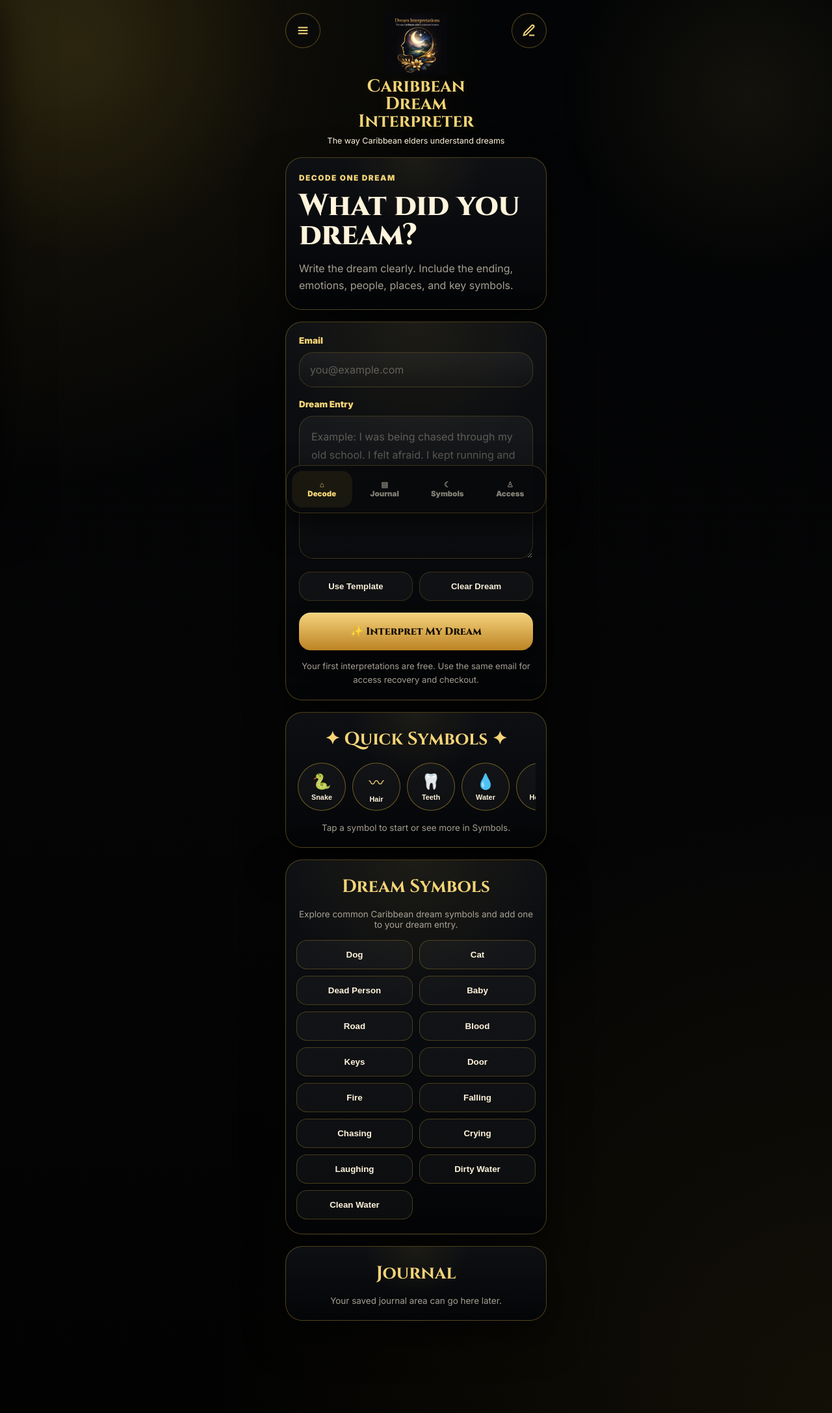
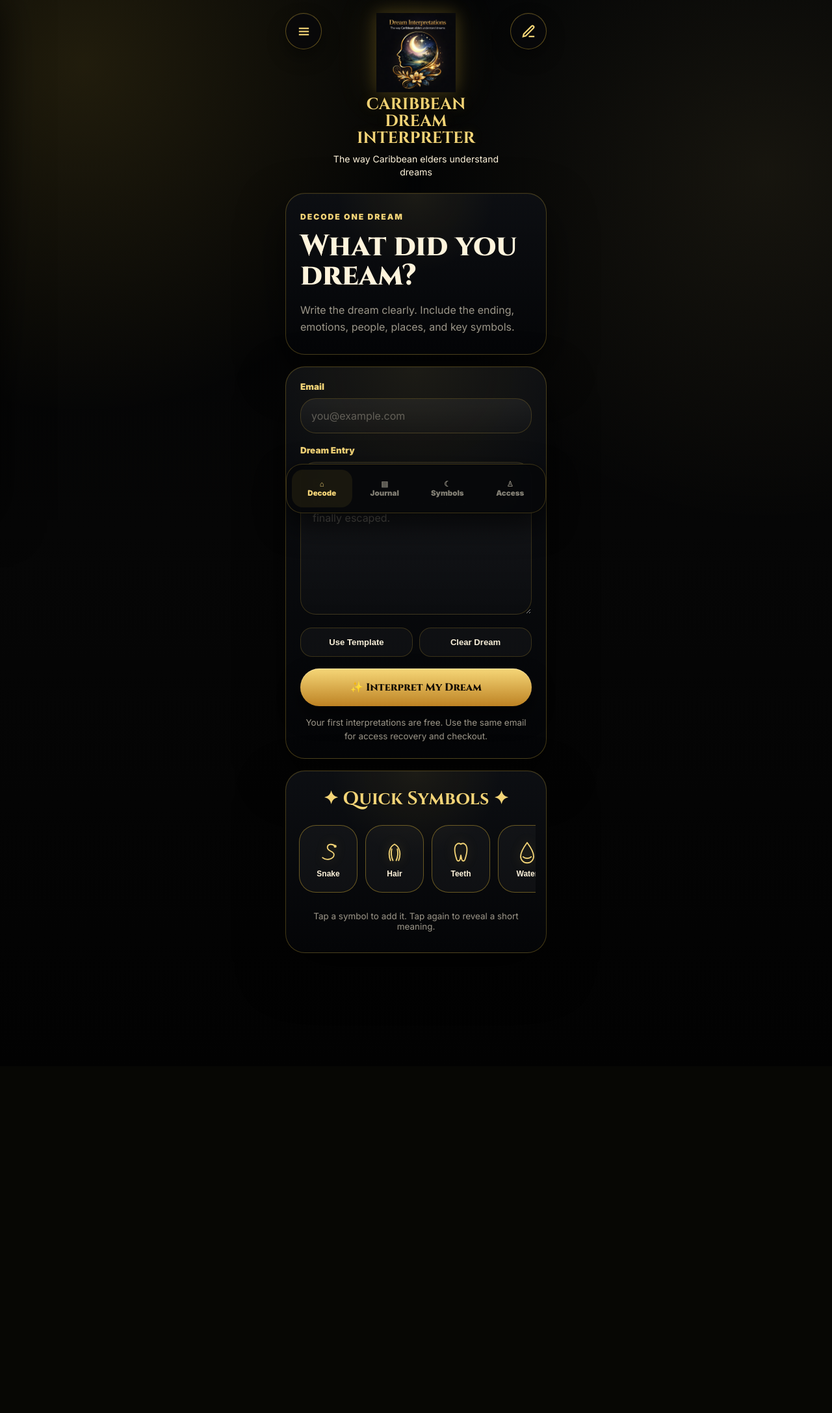
Before and after one commit to TinaMacSauce/dream-interpreter, a Flask app: template templates/index.html in a window 1280 px wide. Shown: the whole page at 65% size. After the commit the page ends 1467 px from the top, so only its background shows below. Run offline with Flask 3, Linux system fonts and the light colour scheme; the template is opened without the code that fills it, so the values that code supplies are empty; parts of the project's set-up code (start-up, migrations or seed data) failed here and were passed over.

Commit message:
Refactor styles and layout in index.html
Updated styles and layout for improved UI. Adjusted padding, colors, and dimensions for various elements.

```diff
--- a/templates/index.html
+++ b/templates/index.html
@@ -10,26 +10,31 @@
 <style>
 :root{
   --bg:#050506;
-  --card:#0b0d10;
+  --card:#090a0d;
+  --card2:#101116;
   --gold:#d4af37;
   --gold2:#f3d477;
   --cream:#fff4dc;
   --text:#f8efd9;
-  --muted:rgba(248,239,217,.66);
-  --line:rgba(212,175,55,.34);
-  --danger:#ffb3b3;
-  --success:#9ae6b4;
+  --muted:rgba(248,239,217,.62);
+  --line:rgba(212,175,55,.30);
+  --line2:rgba(212,175,55,.48);
 }
 
 *{box-sizing:border-box;-webkit-tap-highlight-color:transparent;}
-html{scroll-behavior:smooth;-webkit-text-size-adjust:100%;}
+
+html{
+  scroll-behavior:smooth;
+  -webkit-text-size-adjust:100%;
+}
+
 body{
   margin:0;
   font-family:Inter,system-ui,sans-serif;
   background:
-    radial-gradient(circle at top left, rgba(212,175,55,.13), transparent 30%),
-    radial-gradient(circle at bottom right, rgba(212,175,55,.08), transparent 38%),
-    linear-gradient(180deg,#030405,#050506 55%,#020202);
+    radial-gradient(circle at 10% 6%, rgba(212,175,55,.14), transparent 28%),
+    radial-gradient(circle at 92% 16%, rgba(243,212,119,.08), transparent 30%),
+    linear-gradient(180deg,#030405,#060606 50%,#020202);
   color:var(--text);
   overflow-x:hidden;
 }
@@ -38,72 +43,8 @@ body{
   max-width:430px;
   min-height:100svh;
   margin:0 auto;
-  padding:max(20px, env(safe-area-inset-top)) 14px 118px;
+  padding:max(20px, env(safe-area-inset-top)) 14px 150px;
   position:relative;
-}
-
-.app::before{
-  content:"";
-  position:fixed;
-  inset:0;
-  background:
-    radial-gradient(circle at 10% 10%, rgba(212,175,55,.10), transparent 24%),
-    radial-gradient(circle at 90% 18%, rgba(243,212,119,.07), transparent 22%);
-  pointer-events:none;
-  z-index:-1;
-}
-
-.topbar{
-  display:flex;
-  align-items:flex-start;
-  justify-content:space-between;
-  gap:10px;
-  margin-bottom:18px;
-}
-
-.icon-btn{
-  width:54px;
-  height:54px;
-  border-radius:50%;
-  border:1px solid rgba(212,175,55,.40);
-  background:rgba(10,10,12,.64);
-  color:var(--gold2);
-  display:flex;
-  align-items:center;
-  justify-content:center;
-  backdrop-filter:blur(18px);
-  box-shadow:inset 0 1px 0 rgba(255,255,255,.05);
-  text-decoration:none;
-}
-
-.icon-btn svg{width:22px;height:22px;stroke-width:2.3;}
-
-.brand{
-  flex:1;
-  text-align:center;
-}
-
-.logo-mark{
-  width:96px;
-  height:96px;
-  object-fit:contain;
-  margin:0 auto 4px;
-  display:block;
-}
-
-.brand h1{
-  margin:0;
-  font-family:Cinzel,Georgia,serif;
-  font-size:1.68rem;
-  line-height:1;
-  color:var(--gold2);
-  text-shadow:0 0 18px rgba(212,175,55,.16);
-}
-
-.brand p{
-  margin:8px 0 0;
-  font-size:.78rem;
-  color:var(--cream);
 }
 
 .menu-panel{
@@ -112,12 +53,12 @@ body{
   left:-280px;
   width:260px;
   height:100vh;
-  background:#08090b;
-  border-right:1px solid var(--line);
-  z-index:80;
+  background:#07080a;
+  border-right:1px solid var(--line2);
+  z-index:100;
   padding:26px 22px;
   transition:.25s ease;
-  box-shadow:20px 0 60px rgba(0,0,0,.65);
+  box-shadow:20px 0 60px rgba(0,0,0,.70);
 }
 
 .menu-panel.open{left:0;}
@@ -139,37 +80,102 @@ body{
   font-weight:800;
 }
 
+.topbar{
+  display:flex;
+  align-items:flex-start;
+  justify-content:space-between;
+  gap:10px;
+  margin-bottom:22px;
+}
+
+.icon-btn{
+  width:56px;
+  height:56px;
+  border-radius:50%;
+  border:1px solid rgba(212,175,55,.42);
+  background:rgba(8,8,10,.70);
+  color:var(--gold2);
+  display:flex;
+  align-items:center;
+  justify-content:center;
+  backdrop-filter:blur(18px);
+  box-shadow:
+    0 12px 28px rgba(0,0,0,.42),
+    inset 0 1px 0 rgba(255,255,255,.05);
+  text-decoration:none;
+}
+
+.icon-btn svg{
+  width:23px;
+  height:23px;
+  stroke-width:2.3;
+}
+
+.brand{
+  flex:1;
+  text-align:center;
+}
+
+.logo-mark{
+  width:122px;
+  height:122px;
+  object-fit:contain;
+  margin:0 auto 6px;
+  display:block;
+  filter:
+    drop-shadow(0 0 12px rgba(212,175,55,.24))
+    drop-shadow(0 0 28px rgba(212,175,55,.16));
+}
+
+.brand h1{
+  margin:0;
+  font-family:Cinzel,Georgia,serif;
+  font-size:1.55rem;
+  line-height:1.04;
+  color:var(--gold2);
+  text-transform:uppercase;
+  text-shadow:0 0 18px rgba(212,175,55,.16);
+}
+
+.brand p{
+  margin:10px 0 0;
+  font-size:.88rem;
+  line-height:1.4;
+  color:var(--cream);
+}
+
 .hero-card,
 .input-card,
-.quick-symbols,
-.symbols-full{
-  border-radius:26px;
+.quick-symbols{
+  border-radius:30px;
   border:1px solid var(--line);
   background:
-    radial-gradient(circle at top, rgba(212,175,55,.08), transparent 35%),
-    linear-gradient(180deg, rgba(14,16,20,.96), rgba(4,5,7,.98));
-  box-shadow:0 24px 60px rgba(0,0,0,.56);
+    radial-gradient(circle at top, rgba(212,175,55,.08), transparent 38%),
+    linear-gradient(180deg, rgba(13,15,19,.96), rgba(4,5,7,.99));
+  box-shadow:
+    0 28px 70px rgba(0,0,0,.58),
+    inset 0 1px 0 rgba(255,255,255,.04);
 }
 
 .hero-card{
-  padding:24px 20px;
+  padding:28px 22px;
   margin-bottom:18px;
 }
 
 .kicker{
   color:var(--gold2);
-  font-size:.74rem;
+  font-size:.76rem;
   font-weight:900;
-  letter-spacing:.13em;
+  letter-spacing:.16em;
   text-transform:uppercase;
 }
 
 .hero-card h2{
-  margin:14px 0 14px;
+  margin:16px 0 16px;
   font-family:Cinzel,Georgia,serif;
-  font-size:2.9rem;
+  font-size:2.85rem;
   font-weight:800;
-  line-height:.98;
+  line-height:1;
   color:var(--cream);
 }
 
@@ -181,7 +187,7 @@ body{
 }
 
 .input-card{
-  padding:20px;
+  padding:22px;
   margin-bottom:18px;
 }
 
@@ -196,9 +202,10 @@ label{
 input,
 textarea{
   width:100%;
-  border-radius:22px;
+  border-radius:24px;
   border:1px solid rgba(212,175,55,.22);
-  background:linear-gradient(180deg, rgba(255,255,255,.05), rgba(255,255,255,.015));
+  background:
+    linear-gradient(180deg, rgba(255,255,255,.055), rgba(255,255,255,.018));
   color:#fff;
   outline:none;
   font-family:inherit;
@@ -211,7 +218,7 @@ input{
 }
 
 textarea{
-  min-height:220px;
+  min-height:235px;
   resize:vertical;
   padding:18px;
   line-height:1.7;
@@ -219,7 +226,9 @@ textarea{
 }
 
 textarea::placeholder,
-input::placeholder{color:rgba(248,239,217,.32);}
+input::placeholder{
+  color:rgba(248,239,217,.32);
+}
 
 .status-line{
   margin:0 0 14px;
@@ -244,12 +253,12 @@ input::placeholder{color:rgba(248,239,217,.32);}
 
 .chip{
   border-radius:18px;
-  border:1px solid rgba(212,175,55,.20);
-  background:rgba(255,255,255,.04);
+  border:1px solid rgba(212,175,55,.22);
+  background:rgba(255,255,255,.035);
   color:var(--text);
   padding:14px 10px;
   font-size:.82rem;
-  font-weight:800;
+  font-weight:900;
   cursor:pointer;
 }
 
@@ -258,105 +267,130 @@ input::placeholder{color:rgba(248,239,217,.32);}
   margin-top:18px;
   padding:18px;
   border:0;
-  border-radius:18px;
-  background:linear-gradient(180deg,#f4d37d,#bd8324);
-  color:#140d03;
+  border-radius:999px;
+  background:linear-gradient(180deg,#f6d778,#bd8223);
+  color:#130c03;
   font-family:Cinzel,Georgia,serif;
   font-size:1rem;
   font-weight:900;
   cursor:pointer;
-  box-shadow:0 14px 28px rgba(0,0,0,.55), inset 0 1px 0 rgba(255,255,255,.28);
+  box-shadow:
+    0 16px 32px rgba(0,0,0,.58),
+    inset 0 1px 0 rgba(255,255,255,.30);
 }
 
 .helper{
-  margin:14px 0 0;
+  margin:15px 0 0;
   text-align:center;
   color:var(--muted);
-  font-size:.82rem;
+  font-size:.84rem;
   line-height:1.6;
 }
 
 .quick-symbols{
-  padding:22px 16px;
-  margin-bottom:18px;
+  padding:24px 16px 32px;
+  margin-bottom:20px;
   text-align:center;
 }
 
-.quick-symbols h2,
-.symbols-full h2{
-  margin:0 0 16px;
+.quick-symbols h2{
+  margin:0 0 18px;
   font-family:Cinzel,Georgia,serif;
   color:var(--gold2);
-  font-size:1.72rem;
+  font-size:1.75rem;
 }
 
 .symbol-row{
   display:flex;
-  gap:10px;
+  gap:12px;
   overflow-x:auto;
-  padding:2px 2px 10px;
+  padding:4px 4px 86px;
   scrollbar-width:none;
 }
 
 .symbol-row::-webkit-scrollbar{display:none;}
 
 .symbol-pill{
-  min-width:74px;
-  height:74px;
-  border-radius:50%;
-  border:1px solid rgba(212,175,55,.48);
+  min-width:90px;
+  min-height:104px;
+  border-radius:26px;
+  border:1px solid rgba(212,175,55,.45);
   background:rgba(255,255,255,.035);
   color:var(--gold2);
-  font-size:1.45rem;
   display:flex;
   flex-direction:column;
   align-items:center;
   justify-content:center;
+  gap:6px;
   cursor:pointer;
+  text-decoration:none;
+  position:relative;
+  overflow:visible;
+  transition:transform .18s ease, border-color .18s ease, box-shadow .18s ease;
+}
+
+.symbol-pill:active{
+  transform:scale(.96);
+}
+
+.symbol-pill.open{
+  border-color:rgba(243,212,119,.82);
+  box-shadow:0 0 20px rgba(212,175,55,.18);
+}
+
+.symbol-pill svg{
+  width:40px;
+  height:40px;
+  fill:none;
+  stroke:var(--gold2);
+  stroke-width:3;
+  stroke-linecap:round;
+  stroke-linejoin:round;
+  filter:drop-shadow(0 0 8px rgba(212,175,55,.28));
 }
 
 .symbol-pill span{
   display:block;
-  margin-top:4px;
-  font-size:.68rem;
+  font-size:.75rem;
   color:var(--cream);
-  font-weight:800;
+  font-weight:900;
+}
+
+.symbol-pill small{
+  display:none;
+  position:absolute;
+  left:50%;
+  top:112px;
+  transform:translateX(-50%);
+  width:178px;
+  padding:11px;
+  border-radius:15px;
+  background:#08090b;
+  border:1px solid rgba(212,175,55,.50);
+  color:var(--cream);
+  font-size:.72rem;
+  line-height:1.38;
+  z-index:30;
+  box-shadow:0 16px 38px rgba(0,0,0,.68);
+}
+
+.symbol-pill.open small{
+  display:block;
 }
 
 .see-more{
-  box-shadow:0 0 18px rgba(212,175,55,.44);
+  box-shadow:0 0 18px rgba(212,175,55,.42);
 }
 
-.quick-symbols p,
-.symbols-full p{
-  margin:8px 0 0;
+.quick-symbols p{
+  margin:-58px 0 0;
   color:var(--muted);
   font-size:.84rem;
 }
 
-.symbols-full{
-  padding:22px 16px;
-  margin-bottom:18px;
-  text-align:center;
+.result{
+  margin-top:24px;
 }
-
-.symbol-grid{
-  margin-top:16px;
-  display:grid;
-  grid-template-columns:repeat(2,1fr);
-  gap:10px;
-}
-
-.symbol-grid button{
-  border-radius:16px;
-  border:1px solid rgba(212,175,55,.28);
-  background:rgba(255,255,255,.035);
-  color:var(--cream);
-  padding:14px;
-  font-weight:900;
-}
-
-.result{margin-top:24px;}
 
 .result-card{
   opacity:0;
@@ -428,13 +462,13 @@ input::placeholder{color:rgba(248,239,217,.32);}
   transform:translateX(-50%);
   width:calc(100% - 28px);
   max-width:400px;
-  height:74px;
+  height:76px;
   display:grid;
   grid-template-columns:repeat(4,1fr);
   gap:4px;
   padding:8px;
-  border-radius:24px;
-  background:rgba(8,9,11,.94);
+  border-radius:25px;
+  background:rgba(7,8,10,.96);
   border:1px solid rgba(212,175,55,.26);
   backdrop-filter:blur(26px);
   box-shadow:0 18px 45px rgba(0,0,0,.72);
@@ -448,7 +482,7 @@ input::placeholder{color:rgba(248,239,217,.32);}
   color:rgba(248,239,217,.52);
   font-size:.72rem;
   font-weight:900;
-  border-radius:16px;
+  border-radius:17px;
   text-decoration:none;
   display:flex;
   flex-direction:column;
@@ -477,9 +511,9 @@ input::placeholder{color:rgba(248,239,217,.32);}
 @keyframes cardReveal{to{opacity:1;transform:translateY(0);}}
 
 @media(max-width:380px){
-  .brand h1{font-size:1.42rem;}
-  .logo-mark{width:82px;height:82px;}
-  .hero-card h2{font-size:2.45rem;}
+  .brand h1{font-size:1.36rem;}
+  .logo-mark{width:104px;height:104px;}
+  .hero-card h2{font-size:2.38rem;}
 }
 </style>
 </head>
@@ -489,8 +523,8 @@ input::placeholder{color:rgba(248,239,217,.32);}
 <div class="menu-panel" id="menuPanel">
   <button id="closeMenu" type="button">×</button>
   <a href="#decode">Decode Dream</a>
-  <a href="#journal">Journal</a>
-  <a href="#symbols">Symbols</a>
+  <a href="/journal">Journal</a>
+  <a href="/symbols">Symbols</a>
   <a href="/upgrade">Access</a>
 </div>
 
@@ -550,43 +584,46 @@ input::placeholder{color:rgba(248,239,217,.32);}
     <h2>✦ Quick Symbols ✦</h2>
 
     <div class="symbol-row">
-      <button class="symbol-pill" type="button" data-symbol="snake">🐍<span>Snake</span></button>
-      <button class="symbol-pill" type="button" data-symbol="hair">〰<span>Hair</span></button>
-      <button class="symbol-pill" type="button" data-symbol="teeth">🦷<span>Teeth</span></button>
-      <button class="symbol-pill" type="button" data-symbol="water">💧<span>Water</span></button>
-      <button class="symbol-pill" type="button" data-symbol="house">⌂<span>House</span></button>
-      <button class="symbol-pill see-more" type="button" id="openSymbolsBtn">⋮⋮<span>See More</span></button>
+
+      <button class="symbol-pill" type="button" data-symbol="snake">
+        <svg viewBox="0 0 64 64"><path d="M18 45c9 8 29 4 28-8-.8-9-17-7-16-18 .8-8 13-9 19-2"/><circle cx="49" cy="17" r="2"/></svg>
+        <span>Snake</span>
+        <small>Snake symbolizes enemies or opposition. Pay attention to what the snake is doing.</small>
+      </button>
+
+      <button class="symbol-pill" type="button" data-symbol="hair">
+        <svg viewBox="0 0 64 64"><path d="M22 52c-6-15-4-33 10-40 14 7 16 25 10 40"/><path d="M25 24c-2 10-1 20 3 28"/><path d="M39 24c2 10 1 20-3 28"/></svg>
+        <span>Hair</span>
+        <small>Hair represents problems, burdens, or ongoing issues.</small>
+      </button>
+
+      <button class="symbol-pill" type="button" data-symbol="teeth">
+        <svg viewBox="0 0 64 64"><path d="M22 12c-8 6-5 23 0 38 2 5 7 4 8-1l2-10 2 10c1 5 6 6 8 1 5-15 8-32 0-38-5-4-10 0-10 0s-5-4-10 0z"/></svg>
+        <span>Teeth</span>
+        <small>Teeth are treated as a serious warning symbol. Stay prayerful and do not panic.</small>
+      </button>
+
+      <button class="symbol-pill" type="button" data-symbol="water">
+        <svg viewBox="0 0 64 64"><path d="M32 8C20 24 16 33 16 42a16 16 0 0 0 32 0c0-9-4-18-16-34z"/><path d="M22 43c5 5 15 5 20 0"/></svg>
+        <span>Water</span>
+        <small>Water points to decision making. Clean or dirty water changes the meaning.</small>
+      </button>
+
+      <button class="symbol-pill" type="button" data-symbol="house">
+        <svg viewBox="0 0 64 64"><path d="M10 32 32 14l22 18"/><path d="M16 30v24h32V30"/><path d="M27 54V40h10v14"/></svg>
+        <span>House</span>
+        <small>House represents your personal life or private matters.</small>
+      </button>
+
+      <a class="symbol-pill see-more" href="/symbols">
+        <svg viewBox="0 0 64 64"><circle cx="18" cy="18" r="4"/><circle cx="32" cy="18" r="4"/><circle cx="46" cy="18" r="4"/><circle cx="18" cy="32" r="4"/><circle cx="32" cy="32" r="4"/><circle cx="46" cy="32" r="4"/><circle cx="18" cy="46" r="4"/><circle cx="32" cy="46" r="4"/><circle cx="46" cy="46" r="4"/></svg>
+        <span>See All</span>
+        <small>Open the full symbol dictionary.</small>
+      </a>
+
     </div>
 
-    <p>Tap a symbol to start or see more in Symbols.</p>
-  </section>
-
-  <section class="symbols-full" id="symbols">
-    <h2>Dream Symbols</h2>
-    <p>Explore common Caribbean dream symbols and add one to your dream entry.</p>
-
-    <div class="symbol-grid">
-      <button type="button" data-symbol="dog">Dog</button>
-      <button type="button" data-symbol="cat">Cat</button>
-      <button type="button" data-symbol="dead person">Dead Person</button>
-      <button type="button" data-symbol="baby">Baby</button>
-      <button type="button" data-symbol="road">Road</button>
-      <button type="button" data-symbol="blood">Blood</button>
-      <button type="button" data-symbol="keys">Keys</button>
-      <button type="button" data-symbol="door">Door</button>
-      <button type="button" data-symbol="fire">Fire</button>
-      <button type="button" data-symbol="falling">Falling</button>
-      <button type="button" data-symbol="chasing">Chasing</button>
-      <button type="button" data-symbol="crying">Crying</button>
-      <button type="button" data-symbol="laughing">Laughing</button>
-      <button type="button" data-symbol="dirty water">Dirty Water</button>
-      <button type="button" data-symbol="clean water">Clean Water</button>
-    </div>
-  </section>
-
-  <section class="symbols-full" id="journal">
-    <h2>Journal</h2>
-    <p>Your saved journal area can go here later.</p>
+    <p>Tap a symbol to add it. Tap again to reveal a short meaning.</p>
   </section>
 
   <div id="result" class="result"></div>
@@ -595,8 +632,8 @@ input::placeholder{color:rgba(248,239,217,.32);}
 
 <nav class="bottom-nav">
   <button class="active" type="button" data-scroll="decode">⌂<span>Decode</span></button>
-  <button type="button" data-scroll="journal">▤<span>Journal</span></button>
-  <button type="button" data-scroll="symbols">☾<span>Symbols</span></button>
+  <a href="/journal">▤<span>Journal</span></a>
+  <a href="/symbols">☾<span>Symbols</span></a>
   <a href="/upgrade">♙<span>Access</span></a>
 </nav>
 
@@ -621,7 +658,6 @@ const menuBtn = document.getElementById("menuBtn");
 const menuPanel = document.getElementById("menuPanel");
 const closeMenu = document.getElementById("closeMenu");
 const editBtn = document.getElementById("editBtn");
-const openSymbolsBtn = document.getElementById("openSymbolsBtn");
 
 function esc(s){
   return String(s || "")
@@ -681,9 +717,7 @@ menuBtn.onclick = () => menuPanel.classList.add("open");
 closeMenu.onclick = () => menuPanel.classList.remove("open");
 
 document.querySelectorAll(".menu-panel a").forEach(link => {
-  link.addEventListener("click", () => {
-    menuPanel.classList.remove("open");
-  });
+  link.addEventListener("click", () => menuPanel.classList.remove("open"));
 });
 
 editBtn.onclick = () => {
@@ -691,24 +725,25 @@ editBtn.onclick = () => {
   setTimeout(() => dreamEl.focus(), 300);
 };
 
-openSymbolsBtn.onclick = () => scrollToId("symbols");
-
 document.querySelectorAll("[data-scroll]").forEach(tab => {
-  tab.addEventListener("click", () => {
-    document.querySelectorAll(".bottom-nav button").forEach(b => b.classList.remove("active"));
-    tab.classList.add("active");
-    scrollToId(tab.dataset.scroll);
-  });
+  tab.addEventListener("click", () => scrollToId(tab.dataset.scroll));
 });
 
-document.querySelectorAll("[data-symbol]").forEach(btnSymbol => {
-  btnSymbol.addEventListener("click", () => {
-    const symbol = btnSymbol.dataset.symbol;
+document.querySelectorAll(".symbol-pill").forEach(pill => {
+  pill.addEventListener("click", function(e){
+    if(this.tagName.toLowerCase() === "a") return;
+
+    const symbol = this.dataset.symbol;
+
     dreamEl.value = dreamEl.value.trim()
       ? dreamEl.value.trim() + " " + symbol
       : symbol;
-    scrollToId("decode");
-    setTimeout(() => dreamEl.focus(), 300);
+
+    document.querySelectorAll(".symbol-pill").forEach(p => {
+      if(p !== this) p.classList.remove("open");
+    });
+
+    this.classList.toggle("open");
   });
 });
 
```
